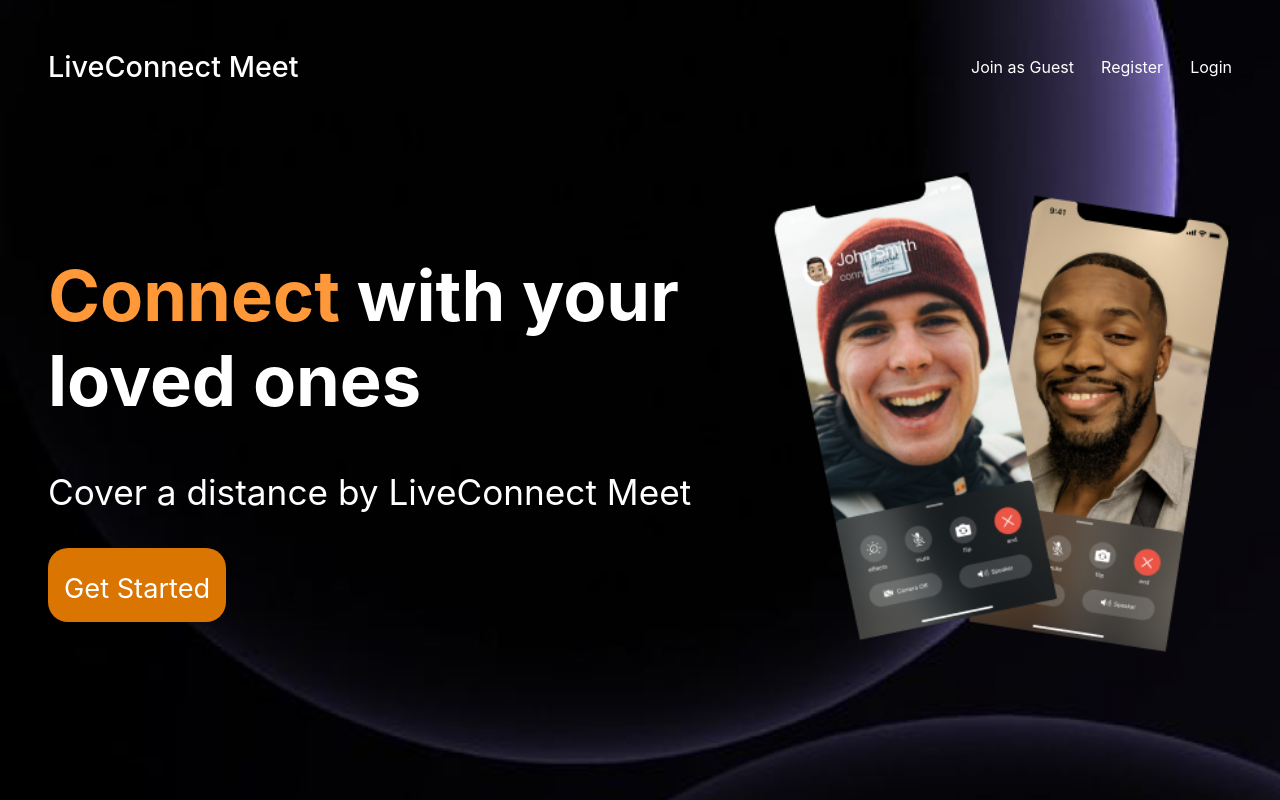
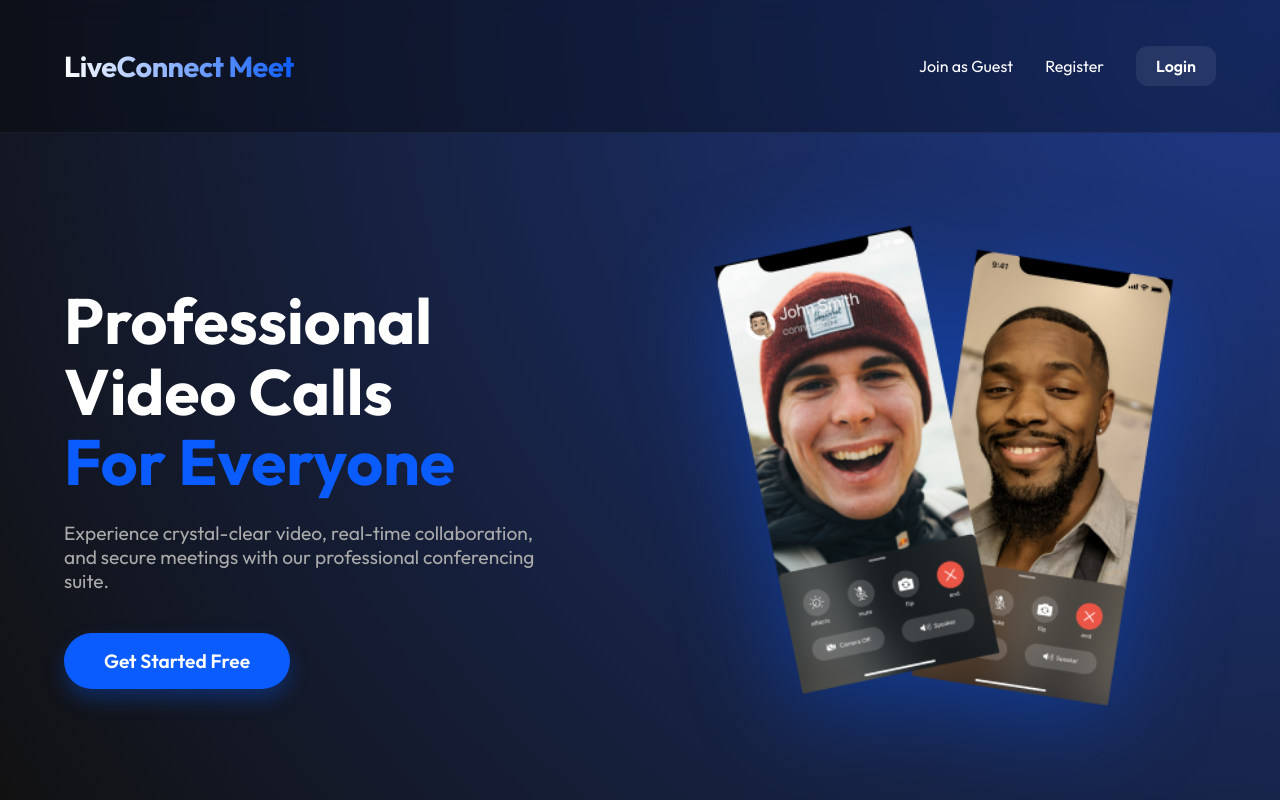
Before and after one commit to chaitrapatil509-ops/AeroMeet-Ultra-Lightweight-Video-Calls, a React (Create React App) app in the folder Frontend/: page / in a window 1280 px wide. Built offline with nearby package versions, Linux system fonts and the light colour scheme.

Commit message:
style: complete sitewide premium aesthetic overhaul for Landing, Home, Auth, and History

```diff
--- a/Frontend/src/App.css
+++ b/Frontend/src/App.css
@@ -1,95 +1,155 @@
+@import url('https://fonts.googleapis.com/css2?family=Outfit:wght@300;400;600;700&display=swap');
+
+:root {
+  --primary-bg: #111111;
+  --secondary-bg: #1a1a2e;
+  --accent-color: #0b5cff;
+  --glass-bg: rgba(255, 255, 255, 0.05);
+  --glass-border: rgba(255, 255, 255, 0.1);
+  --glass-blur: blur(15px);
+  --text-main: #ffffff;
+  --text-muted: #aaaaaa;
+}
+
+body {
+  margin: 0;
+  padding: 0;
+  background-color: var(--primary-bg);
+  color: var(--text-main);
+  font-family: 'Outfit', sans-serif;
+  overflow-x: hidden;
+}
+
+/* Glassmorphism Helpers */
+.glass-effect {
+  background: var(--glass-bg);
+  backdrop-filter: var(--glass-blur);
+  border: 1px solid var(--glass-border);
+  border-radius: 16px;
+}
+
+/* Landing Page Overhaul */
 .landingPageContainer {
   width: 100vw;
   height: 100vh;
-  background: url("/public/background.png");
-  background-repeat: no-repeat;
-  background-size: cover;
+  background: radial-gradient(circle at top right, #1e3a8a 0%, #111111 100%);
   color: white;
+  display: flex;
+  flex-direction: column;
 }
 
 .landingPageContainer nav {
-  padding-inline:  3rem ;
-  padding-block: 1.6rem ;
+  padding: 1.5rem 4rem;
   display: flex;
   justify-content: space-between;
   align-items: center;
+  background: rgba(0, 0, 0, 0.3);
+  backdrop-filter: blur(10px);
+  border-bottom: 1px solid rgba(255,255,255,0.05);
 }
 
 .landingPageContainer nav h2 {
   font-size: 1.8rem;
-  font-weight: 550;
+  font-weight: 700;
+  letter-spacing: -0.5px;
+  background: linear-gradient(90deg, #fff, #0b5cff);
+  -webkit-background-clip: text;
+  -webkit-text-fill-color: transparent;
 }
 
-.landingPageContainer nav .navList {
+.navList {
   display: flex;
-  gap: 1.7rem;
+  gap: 2rem;
+  align-items: center;
+}
+
+.navList p, .navList div p {
   cursor: pointer;
+  font-weight: 500;
+  transition: color 0.3s ease;
+  margin: 0;
+}
+
+.navList p:hover {
+  color: #0b5cff;
 }
 
 .landingMainContainer {
   display: flex;
-  justify-content: space-between;
-  padding-inline: 3rem;
-  padding-top: 20vh;
-  height: 30vh;
+  flex: 1;
+  justify-content: center;
   align-items: center;
+  padding: 0 4rem;
+  gap: 4rem;
 }
 
-.landingMainContainer > div:nth-child(1) {
-  font-size: 2.2rem;
+.landingMainContainer h1 {
+  font-size: 4rem;
+  line-height: 1.1;
+  margin-bottom: 1.5rem;
+  font-weight: 700;
 }
 
-.landingMainContainer > div:nth-child(1) div[role='button'] {
-  background-color: #d97500;
-  width: fit-content;
-  padding: 1rem;
-  border-radius: 20px;
-  margin-top: 1.9rem;
+.landingMainContainer p {
+  font-size: 1.2rem;
+  color: var(--text-muted);
+  max-width: 500px;
+  margin-bottom: 2.5rem;
 }
 
-.landingMainContainer > div:nth-child(1) div[role='button'] a {
+.getStartedBtn {
+  background: #0b5cff;
+  padding: 1rem 2.5rem;
+  border-radius: 50px;
   text-decoration: none;
   color: white;
-  font-size: 1.7rem;
+  font-size: 1.2rem;
+  font-weight: 600;
+  box-shadow: 0 10px 20px rgba(11, 92, 255, 0.3);
+  transition: all 0.3s ease;
+  display: inline-block;
 }
 
-.landingMainContainer > div:nth-child(2) img {
-  height: 60vh;
-  width: auto;
+.getStartedBtn:hover {
+  transform: translateY(-3px);
+  box-shadow: 0 15px 30px rgba(11, 92, 255, 0.5);
+  background: #1a6dff;
+}
+
+/* Home Dashboard Styles */
+.navBar {
+  padding: 1.5rem 4rem;
+  display: flex;
+  justify-content: space-between;
+  align-items: center;
+  background: var(--glass-bg);
+  backdrop-filter: var(--glass-blur);
+  border-bottom: 1px solid var(--glass-border);
 }
 
 .meetContainer {
   display: flex;
-  padding-inline: 20px;
+  flex-direction: column;
+  align-items: center;
+  justify-content: center;
   height: 80vh;
-  gap: 10vw;
-  justify-content: center;
+  gap: 3rem;
 }
 
-
-
-.leftPanel {
-  height: 100%;
-  display: flex;
-  align-items: center;
-
+.dashboardCard {
+  background: rgba(255,255,255,0.03);
+  backdrop-filter: blur(20px);
+  border: 1px solid rgba(255,255,255,0.1);
+  padding: 3rem;
+  border-radius: 24px;
+  text-align: center;
+  box-shadow: 0 25px 50px rgba(0,0,0,0.5);
+  max-width: 600px;
+  width: 90%;
 }
 
-.rightPanel {
-  display: flex;
-  align-items: center;
+.dashboardCard h2 {
+  font-size: 2.5rem;
+  margin-bottom: 2rem;
+  font-weight: 700;
 }
-
-.rightPanel > img {
-  width: 30vw;
-  height: auto;
-  border-radius: 20px;
-}
-.navBar {
-  display: flex;
-  align-items: center;
-  justify-content: space-between;
-  padding-inline: 20px;
-  text-align: center;
-
-}
--- a/Frontend/src/pages/authentication.jsx
+++ b/Frontend/src/pages/authentication.jsx
@@ -3,27 +3,36 @@ import Avatar from '@mui/material/Avatar';
 import Button from '@mui/material/Button';
 import CssBaseline from '@mui/material/CssBaseline';
 import TextField from '@mui/material/TextField';
-// import FormControlLabel from '@mui/material/FormControlLabel'; // not used
-// import Checkbox from '@mui/material/Checkbox'; // not used
-// import Link from '@mui/material/Link'; // not used
 import Paper from '@mui/material/Paper';
 import Box from '@mui/material/Box';
 import Grid from '@mui/material/Grid';
 import LockOutlinedIcon from '@mui/icons-material/LockOutlined';
-// import Typography from '@mui/material/Typography'; // not used
 import { createTheme, ThemeProvider } from '@mui/material/styles';
 import { AuthContext } from '../contexts/AuthContext';
-import { Snackbar } from '@mui/material';
-import { SnackbarContent } from '@mui/material';
+import { Snackbar, SnackbarContent } from '@mui/material';
 
-const defaultTheme = createTheme();
+const darkTheme = createTheme({
+  palette: {
+    mode: 'dark',
+    primary: {
+      main: '#0b5cff',
+    },
+    background: {
+      default: '#111111',
+      paper: 'rgba(255, 255, 255, 0.05)',
+    },
+  },
+  typography: {
+    fontFamily: 'Outfit, Inter, sans-serif',
+  },
+});
 
 export default function Authentication() {
-  const [username, setUsername] = React.useState();
-  const [password, setPassword] = React.useState();
-  const [name, setName] = React.useState();
-  const [error, setError] = React.useState();
-  const [message, setMessage] = React.useState();
+  const [username, setUsername] = React.useState("");
+  const [password, setPassword] = React.useState("");
+  const [name, setName] = React.useState("");
+  const [error, setError] = React.useState("");
+  const [message, setMessage] = React.useState("");
 
   const [formState, setFormState] = React.useState(0);
   const [open, setOpen] = React.useState(false);
@@ -37,7 +46,6 @@ export default function Authentication() {
       }
       if (formState === 1) {
         let result = await handleRegister(name, username, password);
-        console.log(result);
         setUsername("");
         setMessage(result);
         setOpen(true);
@@ -46,70 +54,65 @@ export default function Authentication() {
         setPassword("");
       }
     } catch (err) {
-      console.log(err);
       let messsage = err.response?.data?.message || "Something went wrong";
       setError(messsage);
     }
   };
 
   return (
-    <ThemeProvider theme={defaultTheme}>
-      <Grid
-        container
-        component="main"
-        sx={{
+    <ThemeProvider theme={darkTheme}>
+      <div style={{
           height: '100vh',
           display: 'flex',
           justifyContent: 'center',
           alignItems: 'center',
-          backgroundColor: 'grey'
-        }}
-      >
+          background: 'radial-gradient(circle at top right, #1e3a8a 0%, #111111 100%)',
+          width: '100vw'
+        }}>
         <CssBaseline />
 
-        <Grid
-          item
-          xs={12}
-          sm={8}
-          md={5}
-          component={Paper}
-          elevation={6}
-          square
-          sx={{
-            display: 'flex',
-            justifyContent: 'center',
-            alignItems: 'center',
-            p: 4
-          }}
-        >
-          <Box
+        <Paper
+          elevation={24}
           sx={{
             display: 'flex',
             flexDirection: 'column',
             alignItems: 'center',
-              width: '30rem'
+            p: 6,
+            borderRadius: '24px',
+            background: 'rgba(255, 255, 255, 0.03)',
+            backdropFilter: 'blur(25px)',
+            border: '1px solid rgba(255, 255, 255, 0.08)',
+            boxShadow: '0 40px 100px rgba(0, 0, 0, 0.6)',
+            width: '90%',
+            maxWidth: '450px'
           }}
         >
-            <Avatar sx={{ m: 1, bgcolor: 'secondary.main' }}>
+          <Avatar sx={{ m: 1, bgcolor: '#0b5cff', width: 56, height: 56 }}>
             <LockOutlinedIcon />
           </Avatar>
 
-            <div>
+          <h2 style={{ fontSize: '2rem', fontWeight: 800, margin: '1rem 0' }}>
+            {formState === 0 ? "Welcome Back" : "Create Account"}
+          </h2>
+
+          <div style={{ display: 'flex', gap: '10px', marginBottom: '2rem' }}>
             <Button
-                variant={formState === 0 ? "contained" : ""}
+              variant={formState === 0 ? "contained" : "text"}
               onClick={() => { setFormState(0) }}
+              sx={{ borderRadius: '10px', fontWeight: 700 }}
             >
               Sign in
             </Button>
             <Button
-                variant={formState === 1 ? "contained" : ""}
+              variant={formState === 1 ? "contained" : "text"}
               onClick={() => { setFormState(1) }}
+              sx={{ borderRadius: '10px', fontWeight: 700 }}
             >
               Sign up
             </Button>
           </div>
 
-            <Box component="form" noValidate sx={{ mt: 1 }}>
+          <Box component="form" noValidate sx={{ width: '100%' }}>
             {formState === 1 && (
               <TextField
                 margin="normal"
@@ -121,6 +124,7 @@ export default function Authentication() {
                 value={name}
                 autoFocus
                 onChange={(e) => { setName(e.target.value) }}
+                variant="outlined"
               />
             )}
 
@@ -148,20 +152,24 @@ export default function Authentication() {
               onChange={(e) => { setPassword(e.target.value) }}
             />
 
-              <p style={{ color: "red" }}>{error}</p>
+            {error && <p style={{ color: "#ff3b3b", fontSize: '0.9rem', fontWeight: 600, margin: '10px 0' }}>{error}</p>}
+
             <Button
               type="button"
               fullWidth
               variant="contained"
-                sx={{ mt: 3, mb: 2 }}
+              sx={{ mt: 3, mb: 1, height: '50px', borderRadius: '12px', fontWeight: 700, fontSize: '1rem' }}
               onClick={handleAuth}
             >
               {formState === 0 ? "LogIn" : "Register"}
             </Button>
+
+            <p style={{ color: '#aaa', fontSize: '0.8rem', textAlign: 'center', marginTop: '1rem' }}>
+              By continuing, you agree to our terms and privacy policy.
+            </p>
           </Box>
-          </Box>
-        </Grid>
-      </Grid>
+        </Paper>
+      </div>
 
       <Snackbar
         open={open}
@@ -174,8 +182,10 @@ export default function Authentication() {
         <SnackbarContent
           message={message || "User Registered Successfully!"}
           sx={{
-            backgroundColor: '#333',
+            backgroundColor: '#0b5cff',
             color: '#fff',
+            fontWeight: 700,
+            borderRadius: '12px'
           }}
         />
       </Snackbar>
--- a/Frontend/src/pages/landing.jsx
+++ b/Frontend/src/pages/landing.jsx
@@ -7,7 +7,7 @@ export default function LandingPage() {
 
     return (
         <div className="landingPageContainer">
-            <nav>
+            <nav className="glassNav">
                 <div className="navHeader">
                     <h2>LiveConnect Meet</h2>
                 </div>
@@ -15,30 +15,43 @@ export default function LandingPage() {
                     <p onClick={() => {
                         router("/aljk23")
                     }}>Join as Guest</p>
+
                     <p onClick={() => {
                         router("/auth")
+                    }}>Register</p>
 
-                    }}>Register</p>
                     <div onClick={() => {
                         router("/auth")
-
-                    }} role='button'>
-                        <p>Login</p>
+                    }} role='button' style={{
+                        background: 'rgba(255,255,255,0.08)',
+                        padding: '10px 20px',
+                        borderRadius: '12px',
+                        transition: 'all 0.3s ease'
+                    }}>
+                        <p style={{fontWeight: 600}}>Login</p>
                     </div>
                 </div>
             </nav>
 
             <div className="landingMainContainer">
-                <div>
-                    <h1> <span style={{ color: "#FF9839" }}>Connect</span> with your loved ones</h1>
-                    <p>Cover a distance by LiveConnect Meet</p>
-                    <div role="button">
-                        <Link to = {"/auth"}> Get Started </Link>
-                    </div>
+                <div style={{ flex: 1 }}>
+                    <h1>Professional Video Calls <br/> <span style={{ color: "#0b5cff" }}>For Everyone</span></h1>
+                    <p>Experience crystal-clear video, real-time collaboration, and secure meetings with our professional conferencing suite.</p>
+
+                    <Link to={"/auth"} className="getStartedBtn">
+                        Get Started Free
+                    </Link>
                 </div>
 
-                <div>
-                    <img src="/mobile.png" alt="" />
+                <div style={{ flex: 1, display: 'flex', justifyContent: 'center' }}>
+                    <img
+                        src="/mobile.png"
+                        alt="Product Showcase"
+                        style={{
+                            height: '60vh',
+                            filter: 'drop-shadow(0 20px 50px rgba(11, 92, 255, 0.4))'
+                        }}
+                    />
                 </div>
             </div>
         </div>
```
Also changed, not shown: Frontend/src/pages/history.jsx (+57 -50 lines), Frontend/src/pages/home.jsx (+84 -40 lines). Lines whose indentation alone changed are shown as unchanged.
